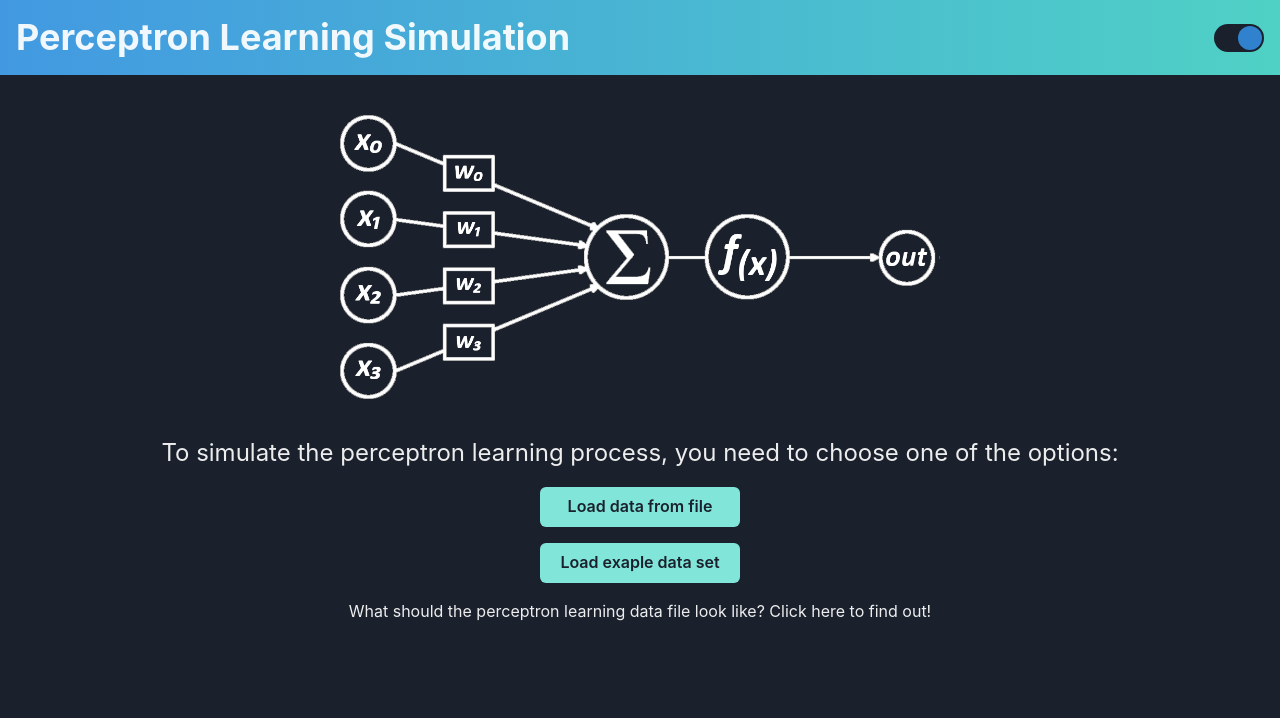
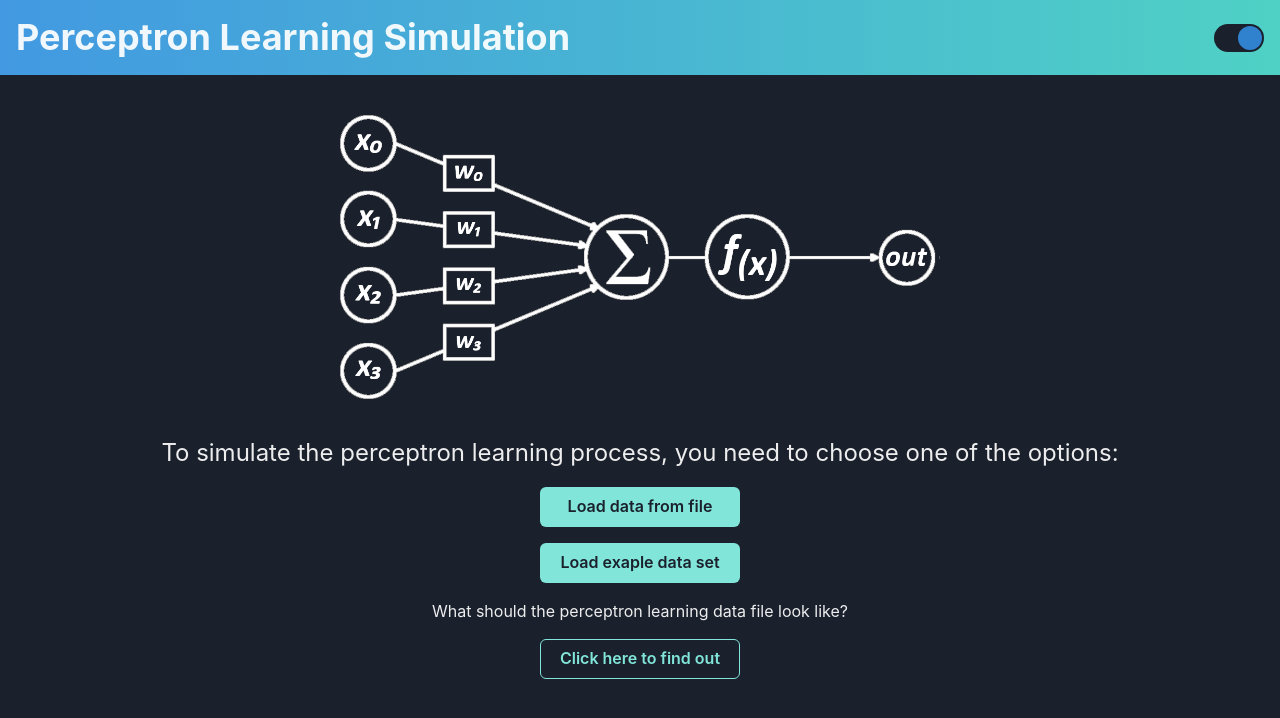
Before and after one commit to Lewoczegg/perceptron-simulation, a React (Vite) app: page / in a window 1280 px wide. Shown: the top 718 px of the page. Built offline with nearby package versions, Linux system fonts and the light colour scheme.

Commit message:
Build sample data popover

```diff
--- a/src/components/FrontPage.tsx
+++ b/src/components/FrontPage.tsx
@@ -1,5 +1,6 @@
 import { Button, Flex, Text } from "@chakra-ui/react";
 import FrontImage from "./FrontImage";
+import SampleDataPopover from "./SampleDataPopover";
 
 const FrontPage = () => {
   return (
@@ -15,10 +16,8 @@ const FrontPage = () => {
       <Button width="200px" colorScheme="teal">
         Load exaple data set
       </Button>
-      <Text>
-        What should the perceptron learning data file look like? Click here to
-        find out!
-      </Text>
+      <Text>What should the perceptron learning data file look like?</Text>
+      <SampleDataPopover />
     </Flex>
   );
 };
--- /dev/null
+++ b/src/components/SampleDataPopover.tsx
@@ -0,0 +1,66 @@
+import {
+  Button,
+  Code,
+  Popover,
+  PopoverArrow,
+  PopoverBody,
+  PopoverCloseButton,
+  PopoverContent,
+  PopoverHeader,
+  PopoverTrigger,
+  Portal,
+  Text,
+  useBreakpointValue,
+} from "@chakra-ui/react";
+
+const SampleDataPopover = () => {
+  const popoverWidth = useBreakpointValue({
+    base: "310px",
+    md: "500px",
+  });
+
+  return (
+    <Popover>
+      <PopoverTrigger>
+        <Button width="200px" colorScheme="teal" variant="outline">
+          Click here to find out
+        </Button>
+      </PopoverTrigger>
+      <Portal>
+        <PopoverContent width={popoverWidth}>
+          <PopoverArrow />
+          <PopoverHeader>
+            Exapmle file with data for perceptron learning process
+          </PopoverHeader>
+          <PopoverCloseButton />
+          <PopoverBody>
+            <Text mb={3}>
+              The first line of the file may or may not contain the names of
+              inputs and ouput listed after a comma. Example with data names for
+              4 inputs and output:
+            </Text>
+            <Code
+              mb={3}
+              children="sepal length, sepal width, petal length, petal width, type"
+              noOfLines={1}
+            />
+            <Text mb={3}>
+              Complete the remaining rows with the appropriate amount of inputs
+              and outputs. Inputs must be numbers but outputs can be both
+              numbers or strings. Example for for inputs and string output:
+            </Text>
+            <Code p={2}>
+              5.1,3.5,1.4,0.2,Iris-setosa <br />
+              4.9,3.0,1.4,0.2,Iris-setosa <br />
+              4.7,3.2,1.3,0.2,Iris-setosa <br />
+              5.7,3.0,4.2,1.2,Iris-versicolor <br />
+              5.7,2.9,4.2,1.3,Iris-versicolor <br />
+            </Code>
+          </PopoverBody>
+        </PopoverContent>
+      </Portal>
+    </Popover>
+  );
+};
+
+export default SampleDataPopover;
```
